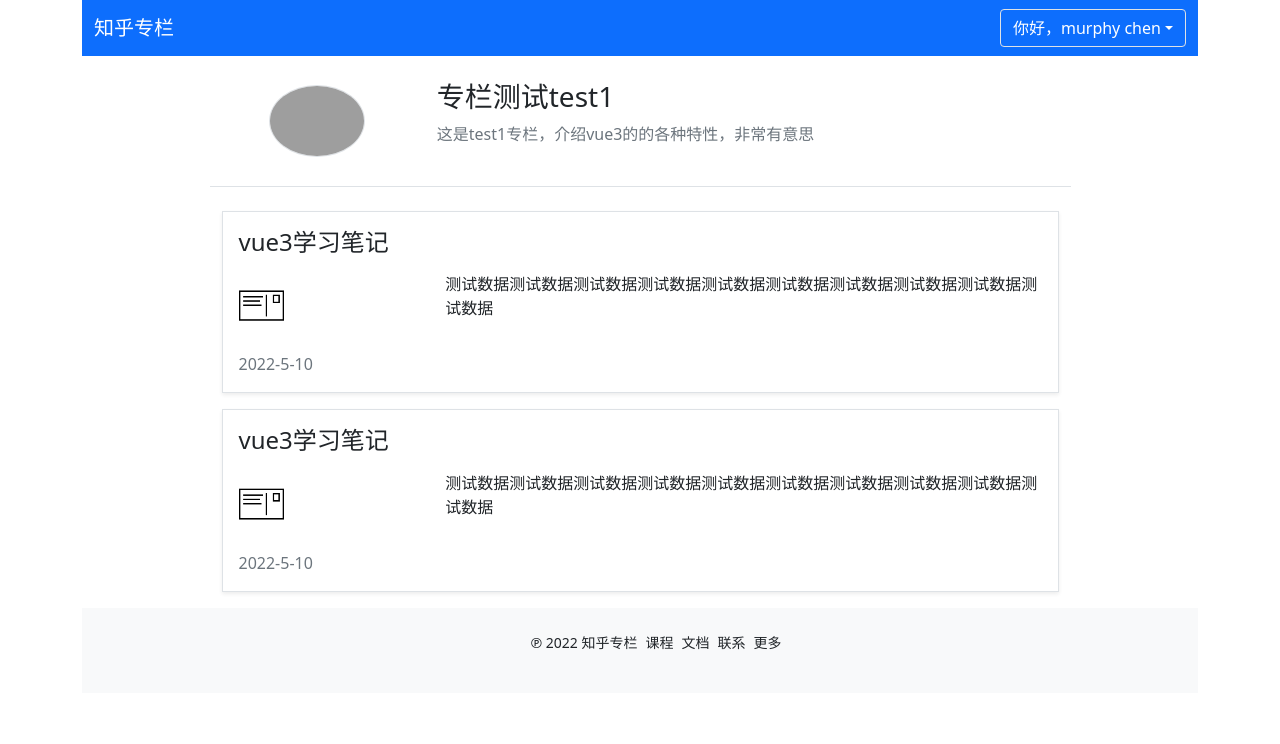
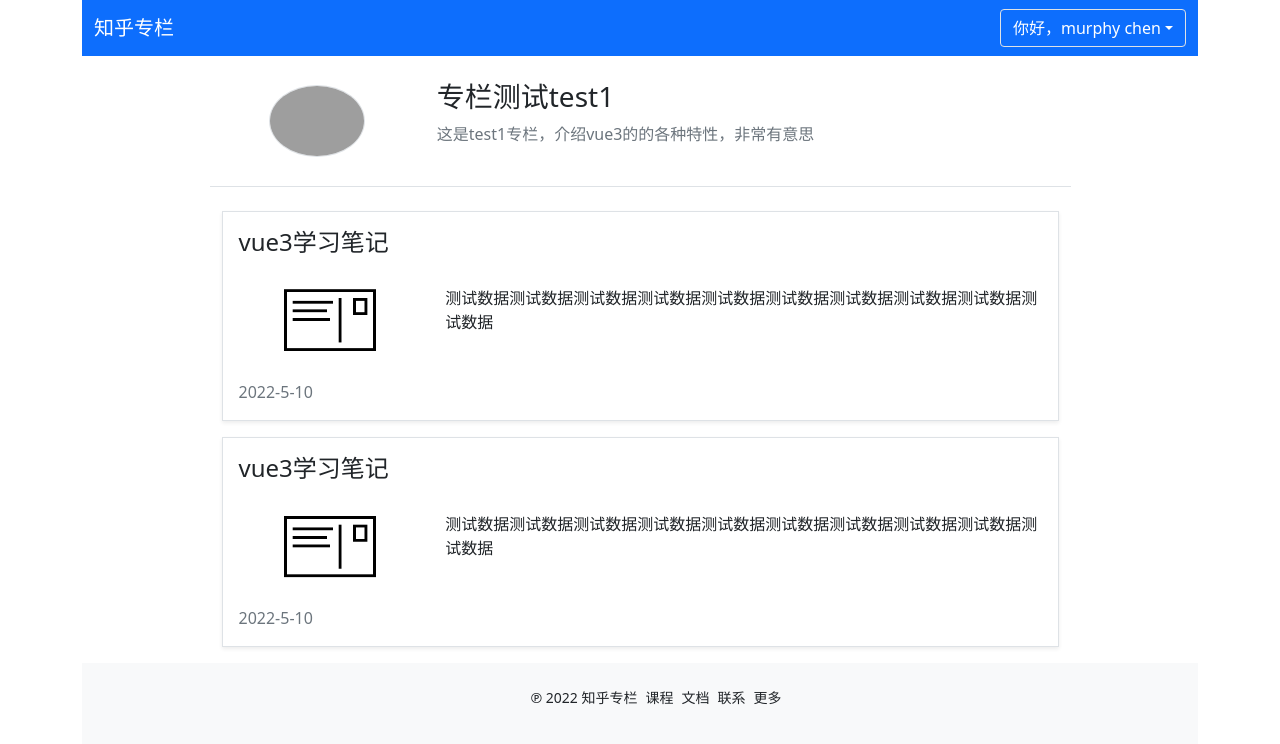
Before and after one commit to Hacker-C/vue3-ts-zhihu-columns, a Vue app: page /column/1 in a window 1280 px wide. Shown: the top 744 px of the page. Built offline with nearby package versions, Linux system fonts and the light colour scheme; grey boxes are pictures that could not be loaded.

Commit message:
💄 优化显示

```diff
--- a/src/components/post/PostList.vue
+++ b/src/components/post/PostList.vue
@@ -7,8 +7,8 @@
     >
       <h4>{{ post.title }}</h4>
       <div class="row my-3 align-items-center">
-        <div class="col-3" v-if="post.image">
-          <img :src="post.image" :alt="post.title" class="rounded-lg w-25" />
+        <div class="col-3 text-center" v-if="post.image">
+          <img :src="post.image" :alt="post.title" class="rounded-lg w-50" />
         </div>
         <p :class="{ 'col-9': post.image }">{{ post.content }}</p>
       </div>
```
